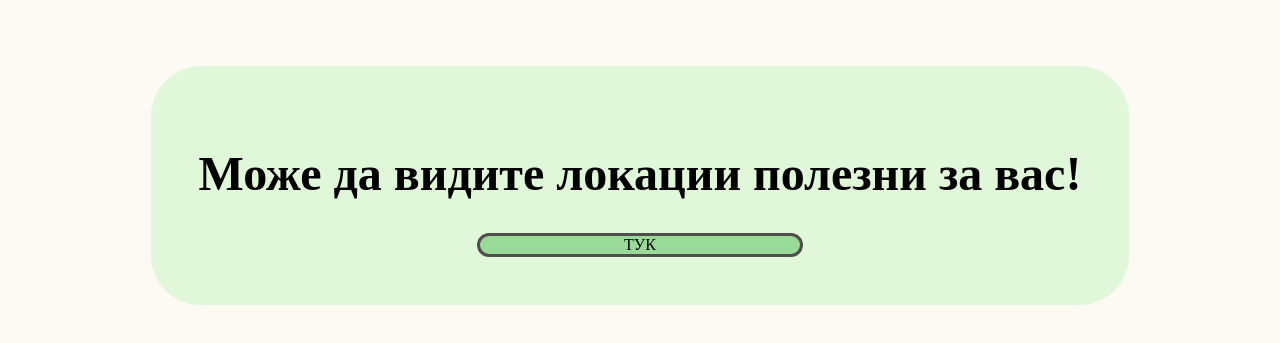
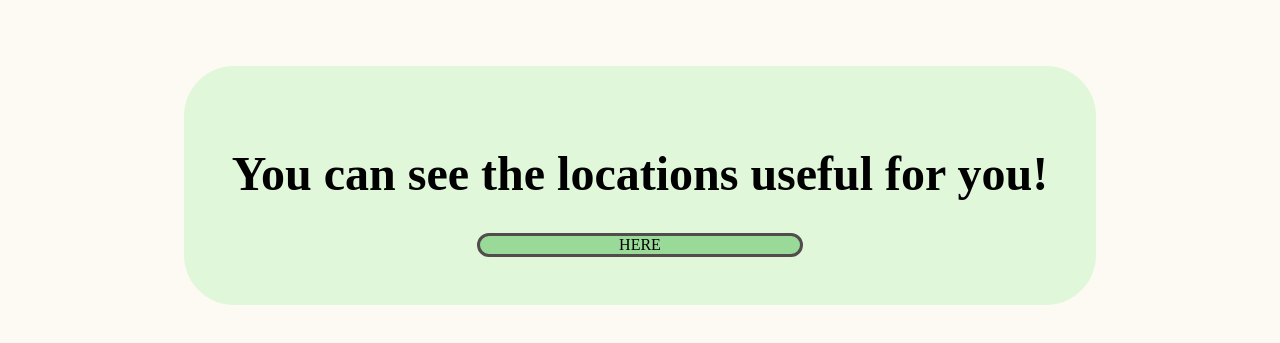
Before and after one commit to stenli05/gewgweg, a plain HTML site: page index.html in a window 1280 px wide. Shown: the part 870-1213 px from the top of the page. Drawn offline with Linux system fonts and the light colour scheme.

Commit message:
Update index.html

```diff
--- a/index.html
+++ b/index.html
@@ -27,8 +27,8 @@
     </div><br><br><br><br>
     <div class="text">
             <div class="text-element">
-                <h1>Може да видите локации полезни за вас!</h1>
-               <center><div type="button" class="btn" onclick="window.location.href = 'map.html'">ТУК</div></center>
+                <h1>You can see the locations useful for you!</h1>
+               <center><div type="button" class="btn" onclick="window.location.href = 'map.html'">HERE</div></center>
             </div>
     </div>
 </body>
```
